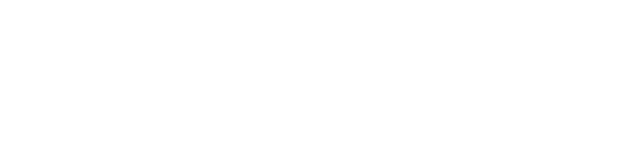
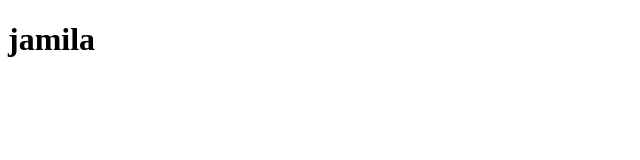
Before and after one commit to JamilaaH/html-bootstrap-git-recap-exercice, a website: page index.html in a window 1280 px wide. Shown: the whole page, without its empty margins (0-640 px from the left). Drawn offline with Linux system fonts and the light colour scheme.

Commit message:
creation log

```diff
--- a/index.html
+++ b/index.html
@@ -7,6 +7,6 @@
     <title>exo recap</title>
 </head>
 <body>
-
+    <h1>jamila</h1>
 </body>
 </html>
```
